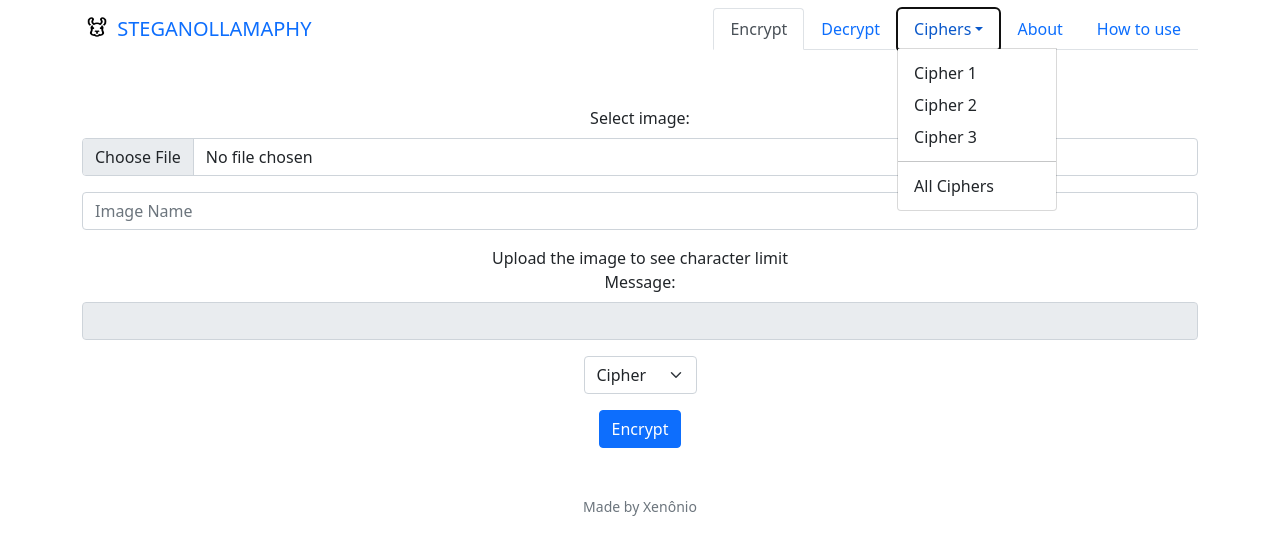
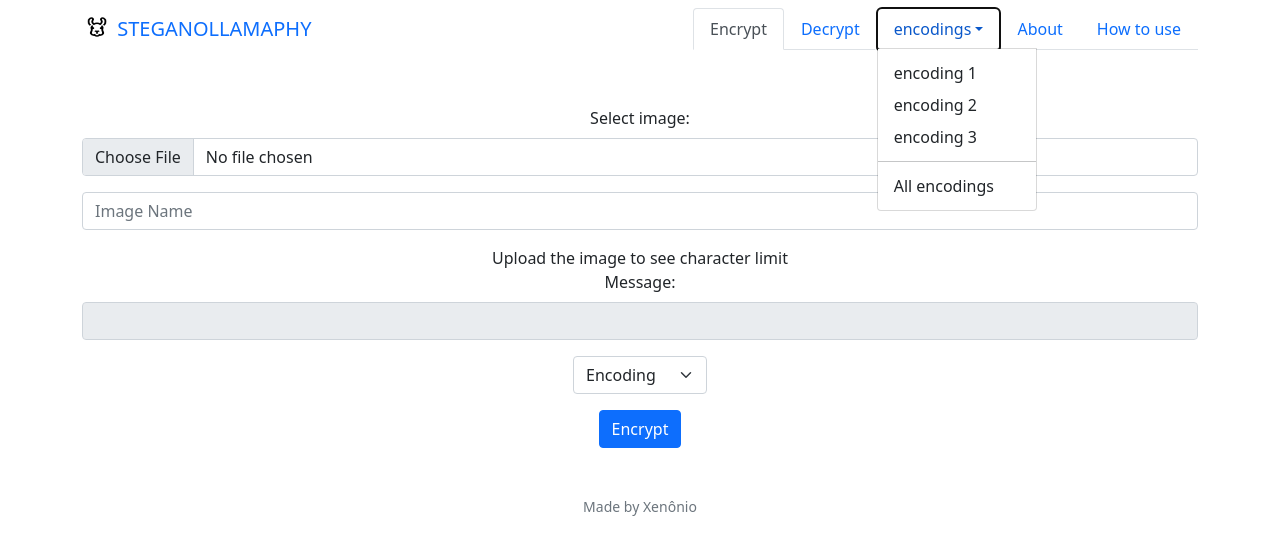
Before and after one commit to Xennonio/steganollamaphy, a Flask app: page /encrypt in a window 1280 px wide, after a click on "encodings". Shown: the top 555 px of the page. Run offline with Flask 3, Linux system fonts and the light colour scheme; some libraries are stand-ins or nearby versions.

Commit message:
change cipher to enconde

```diff
--- a/app.py
+++ b/app.py
@@ -38,12 +38,11 @@ def encrypt():
         # Open the files from the request
         image = Image.open(request.files['img'])
         filename = request.form.get('filename')
-        cipher = request.form.get('cipher')
+        encoding = request.form.get('encoding')
         message = request.form.get('msg')
-        print(cipher)
 
-        # Use the chosen cipher
-        if cipher == 'replace':
+        # Use the chosen encoding
+        if encoding == 'replace':
             casesensitivity_ = request.form.get('option')
             find_ = request.form.get('find')
             replace_ = request.form.get('replace')
@@ -107,9 +106,9 @@ def decrypt():
 def about():
     return render_template('about.html')
 
-@app.route('/ciphers')
-def ciphers():
-    return render_template('ciphers.html')
+@app.route('/encodings')
+def encodings():
+    return render_template('encodings.html')
 
 @app.route('/htu')
 def howtouse():
--- a/templates/encrypt.html
+++ b/templates/encrypt.html
@@ -60,15 +60,15 @@
 
         </div>
         <div class="mb-3">
-            <select class="form-select mx-auto w-auto" id="cipher" name="cipher" required>
-                <option disabled selected>Cipher</option>
+            <select class="form-select mx-auto w-auto" id="encoding" name="encoding" required>
+                <option disabled selected>Encoding</option>
                 <option value="replace">Replace</option>
-                <option value="cipher2">Cipher 2</option>
-                <option value="cipher3">Cipher 3</option>
+                <option value="encoding2">Encoding 2</option>
+                <option value="encoding3">Encoding 3</option>
             </select>
         </div>
 
-        <div id="Cipher1" class="hidden mb-3">
+        <div id="Encoding1" class="hidden mb-3">
             <div class="mb-3">
                 <input autocomplete="off" type="text" id="find" name="find" placeholder="Find" required class="form-control">
             </div>
@@ -90,41 +90,41 @@
             </div>
         </div>
 
-        <div id="Cipher2" class="hidden mb-3">This is Cipher 2</div>
+        <div id="Encoding2" class="hidden mb-3">This is Encoding 2</div>
 
-        <div id="Cipher3" class="hidden mb-3">This is Cipher 3</div>
+        <div id="Encoding3" class="hidden mb-3">This is Encoding 3</div>
 
         <script>
             // Get a reference to the select element
-            var selectElement = document.getElementById("cipher");
+            var selectElement = document.getElementById("encoding");
 
             // Get references to the div elements you want to show/hide
-            var Cipher1 = document.getElementById("Cipher1");
-            var Cipher2 = document.getElementById("Cipher2");
-            var Cipher3 = document.getElementById("Cipher3");
+            var Encoding1 = document.getElementById("Encoding1");
+            var Encoding2 = document.getElementById("Encoding2");
+            var Encoding3 = document.getElementById("Encoding3");
 
             // Hide all div elements initially
-            Cipher1.style.display = "none";
-            Cipher2.style.display = "none";
-            Cipher3.style.display = "none";
+            Encoding1.style.display = "none";
+            Encoding2.style.display = "none";
+            Encoding3.style.display = "none";
 
             // Add an event listener to the select element
             selectElement.addEventListener("change", function () {
                 // Restart all div elements
-                Cipher1.style.display = "none";
-                Cipher2.style.display = "none";
-                Cipher3.style.display = "none";
+                Encoding1.style.display = "none";
+                Encoding2.style.display = "none";
+                Encoding3.style.display = "none";
 
                 // Get the selected option
                 var selectedOption = selectElement.value;
 
                 // Show the corresponding div element based on the selected option
                 if (selectedOption === "replace") {
-                    Cipher1.style.display = "block";
-                } else if (selectedOption === "cipher2") {
-                    Cipher2.style.display = "block";
-                } else if (selectedOption === "cipher3") {
-                    Cipher3.style.display = "block";
+                    Encoding1.style.display = "block";
+                } else if (selectedOption === "encoding2") {
+                    Encoding2.style.display = "block";
+                } else if (selectedOption === "encoding3") {
+                    Encoding3.style.display = "block";
                 }
             });
         </script>
--- a/templates/layout.html
+++ b/templates/layout.html
@@ -30,13 +30,13 @@
                         <a class="nav-link" href="/decrypt">Decrypt</a>
                     </li>
                     <li class="nav-item dropdown">
-                        <a class="nav-link dropdown-toggle" data-bs-toggle="dropdown" href="/ciphers" role="button" aria-expanded="false">Ciphers</a>
+                        <a class="nav-link dropdown-toggle" data-bs-toggle="dropdown" href="/encodings" role="button" aria-expanded="false">encodings</a>
                         <ul class="dropdown-menu">
-                            <li><a class="dropdown-item" href="/ciphers#cipher-1">Cipher 1</a></li>
-                            <li><a class="dropdown-item" href="/ciphers#cipher-2">Cipher 2</a></li>
-                            <li><a class="dropdown-item" href="/ciphers#cipher-3">Cipher 3</a></li>
+                            <li><a class="dropdown-item" href="/encodings#encoding-1">encoding 1</a></li>
+                            <li><a class="dropdown-item" href="/encodings#encoding-2">encoding 2</a></li>
+                            <li><a class="dropdown-item" href="/encodings#encoding-3">encoding 3</a></li>
                             <li><hr class="dropdown-divider"></li>
-                            <li><a class="dropdown-item" href="/ciphers">All Ciphers</a></li>
+                            <li><a class="dropdown-item" href="/encodings">All encodings</a></li>
                         </ul>
                     </li>
                     <li class="nav-item">
```
Also changed, not shown: templates/encodings.html (renamed from templates/ciphers.html, +22 -22 lines).
